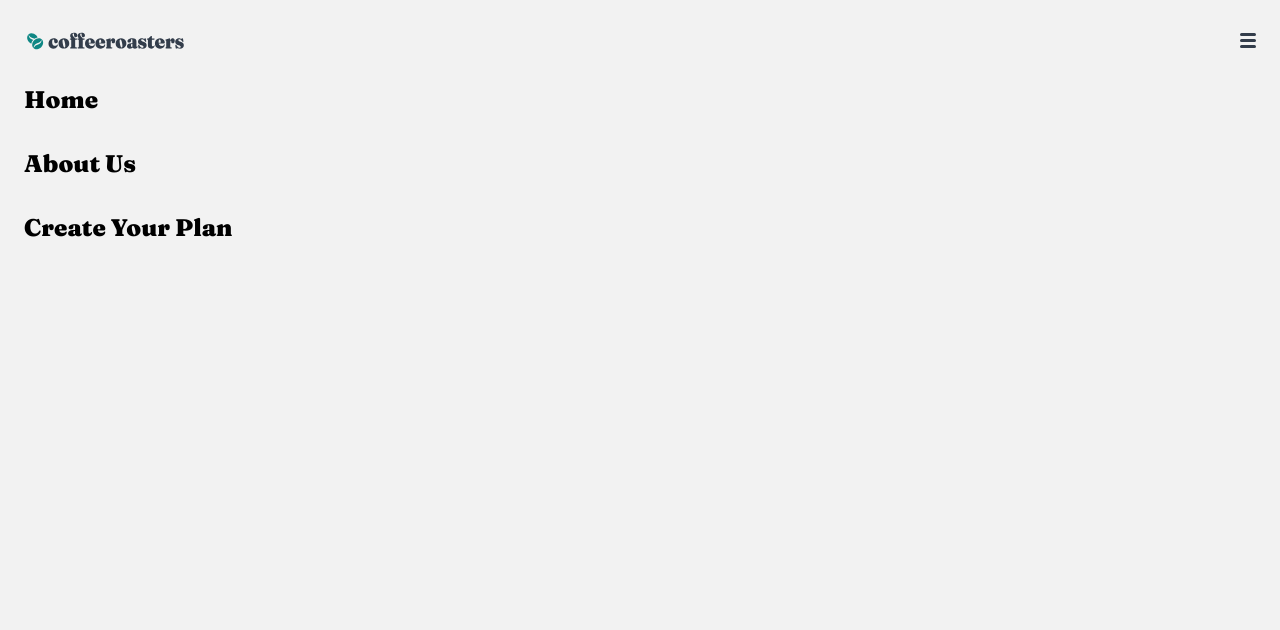
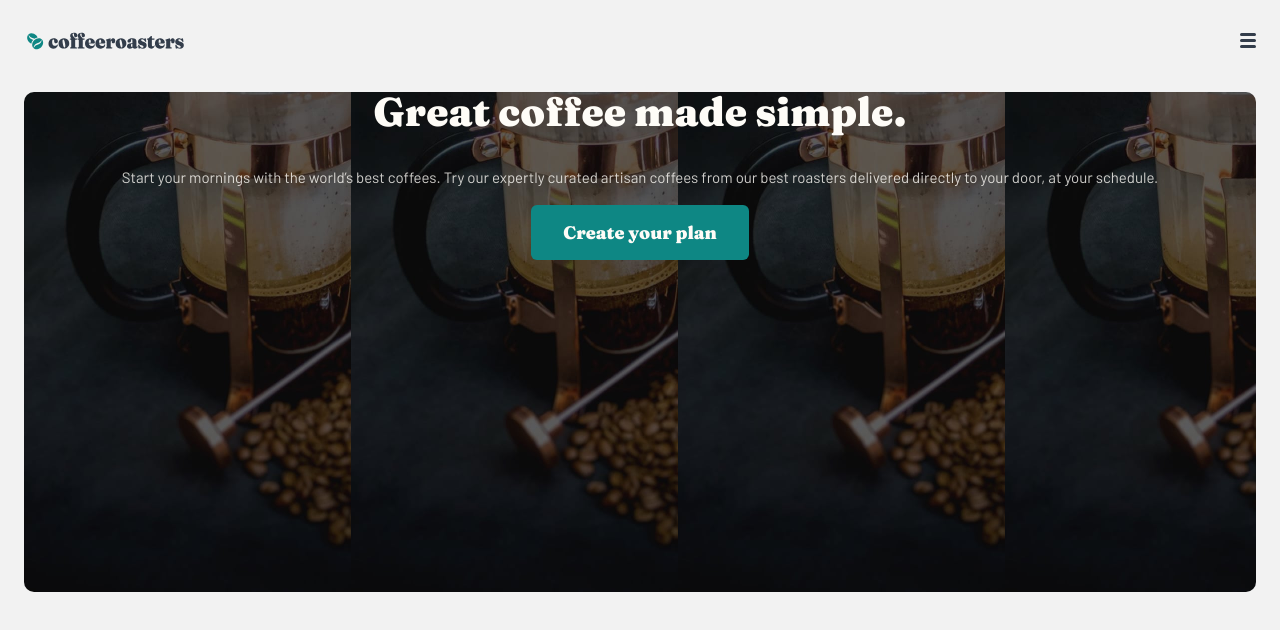
Before and after one commit to gcarter89/coffeeroasters, a React (Create React App) app: page / in a window 1280 px wide. Shown: the top 630 px of the page. Built offline with nearby package versions, Linux system fonts and the light colour scheme.

Commit message:
initial commit

```diff
--- a/src/App.scss
+++ b/src/App.scss
@@ -67,3 +67,7 @@ p {
     font-size: 15px;
     line-height: 25px
 }
+
+button {
+    all: unset;
+}
--- a/src/App.tsx
+++ b/src/App.tsx
@@ -1,6 +1,7 @@
 import React, { useState } from 'react';
 import './App.scss';
-import Header from './components/Header';
+import Header from './components/header/Header';
+import Home from './components/home/Home';
 
 function App() {
     const [hamburgerOpen, setHamburgerOpen] = useState(false);
@@ -14,13 +15,8 @@ function App() {
 
       <>
         <Header handleHamburgerClick={handleHamburgerClick} hamburgerOpen={hamburgerOpen} />
-        <div>
-            <h4>Home</h4>
-            <h4>About Us</h4>
-            <h4>Create Your Plan</h4>
-        </div>
         <main>
-
+            <Home />
         </main>
       </>
   );
--- a/src/components/Header.module.scss
+++ b/src/components/header/Header.module.scss
@@ -2,6 +2,7 @@
     display: flex;
     align-content: center;
     justify-content: space-between;
+    margin-bottom: 40px;
     &__logoContainer {
         height: 18px;
         width: 163px;
--- a/src/components/Header.tsx
+++ b/src/components/header/Header.tsx
@@ -1,5 +1,5 @@
 import Nav from './Nav';
-import {ReactComponent as Logo} from '../assets/shared/desktop/logo.svg';
+import {ReactComponent as Logo} from '../../assets/shared/desktop/logo.svg';
 import styles from './Header.module.scss';
 import React from 'react';
 
--- /dev/null
+++ b/src/components/home/Home.module.scss
@@ -0,0 +1,24 @@
+.home {
+    &__hero {
+        background-image: url('../../assets/home/mobile/image-hero-coffeepress.jpg');
+        background-size: contain;
+        height: 500px;
+        border-radius: 10px;
+    }
+    &__heroText {
+        padding: 0 24px;
+        text-align: center;
+        color: #FEFCF7;
+        p {
+            opacity: 0.8;
+        }
+        button {
+            font-size: 18px;
+            background-color: #0E8784;
+            padding: 16px 32px;
+            border-radius: 6px;
+            cursor: pointer;
+        }
+
+    }
+}
--- /dev/null
+++ b/src/components/home/Home.tsx
@@ -0,0 +1,14 @@
+import styles from './Home.module.scss';
+
+export default function Home() {
+    return (
+        // to-do adjust the hero spacings between text elements
+        <section className={styles.home__hero}>
+            <div className={styles.home__heroText}>
+                <h1>Great coffee made simple.</h1>
+                <p>Start your mornings with the world’s best coffees. Try our expertly curated artisan coffees from our best roasters delivered directly to your door, at your schedule.</p>
+                <button>Create your plan</button>
+            </div>
+        </section>
+    )
+}
```
Also changed, not shown: src/components/header/Hamburger.tsx (renamed from src/components/Hamburger.tsx, +3 -7 lines), src/components/header/Main.module.scss (added), src/components/header/Nav.tsx (renamed from src/components/Nav.tsx).
